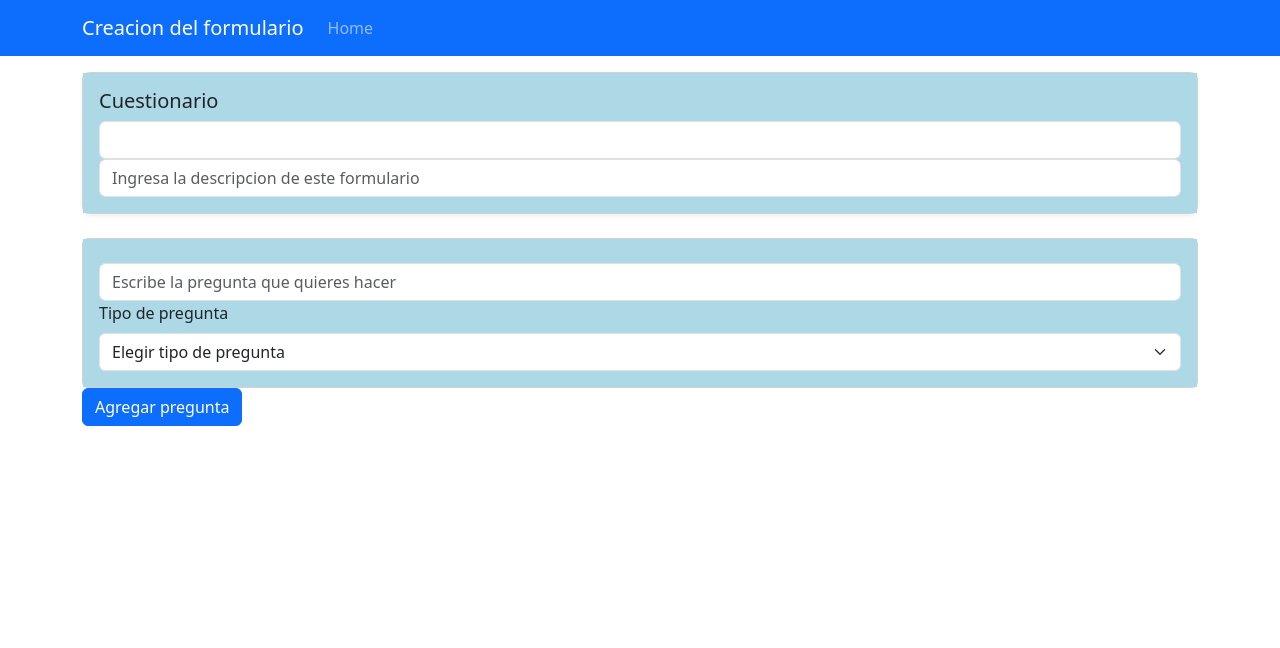
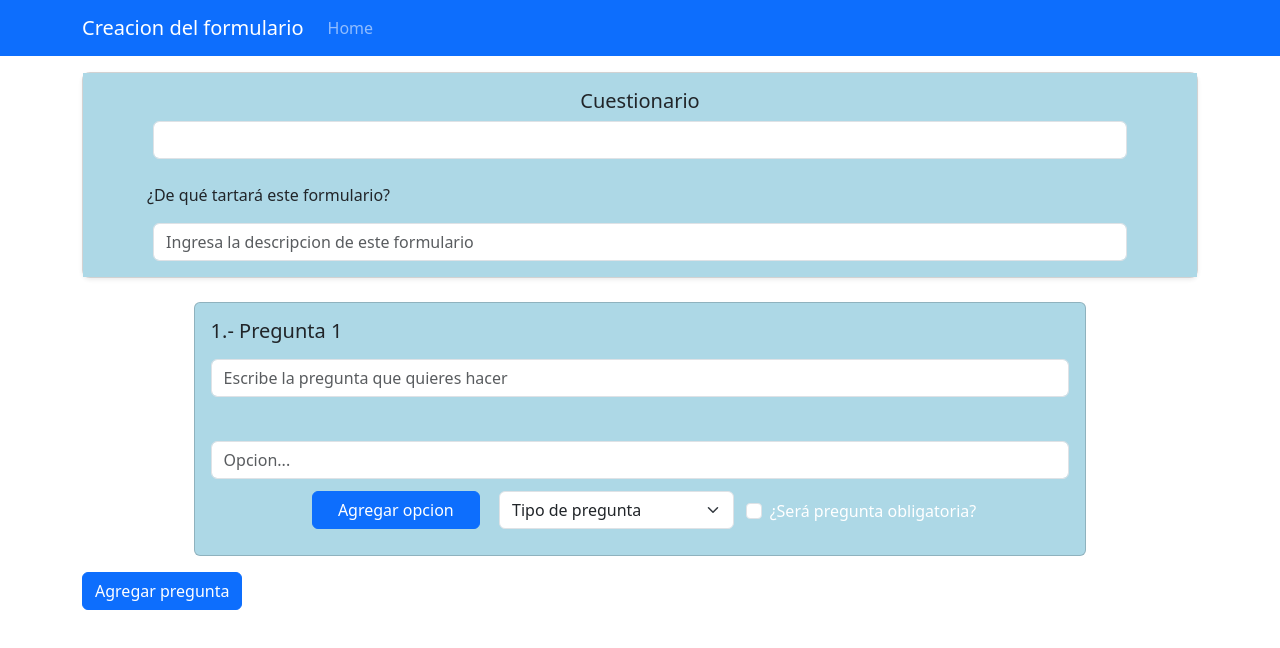
Before and after one commit to LuisSoria31/PROYECTO_FORMULARIOS, a React (Create React App) app: page /CR in a window 1280 px wide. Shown: the top 648 px of the page. Built offline with nearby package versions, Linux system fonts and the light colour scheme.

Commit message:
El archivo CreacionDeFormulario ya funciona bien, a excepcio de la casilla 'es obligatorio?'

```diff
--- a/src/CreacionDeFormulario.js
+++ b/src/CreacionDeFormulario.js
@@ -5,13 +5,10 @@ import { Button, Card, CardBody, Container, Form, Nav, Navbar} from "react-boots
 
 
 export const CreacionDeFormulario=()=>{
-//debe estar dentro del usestate
-//nomenclkatura {... objeto nuevo}
-//LLaves y puntos es para que sea rapido y obligatorio
 
     const [objetoInicial, setobjetoInicial] = useState(
         {
-                                titulo:'',
+            titulo:'Cuestionario',
             descripcion:'Introduce la descripcion de tu cuestionario',
             //*Preguntate a ti mismo si es singular o plural*
             preguntas:[
@@ -19,7 +16,8 @@ const [objetoInicial, setobjetoInicial] = useState(
                             textoPregunta:'Pregunta 1',//*aqui es donde va el texto de la pregunta*,
                             tipoPregunta:'Aqui deberia ir el tipo de la pregunta',
                             opcionesDePregunta:['Opcion 1'],//*aqui van las diferentes opciones*
-                                                esObligatoria: true
+                            esObligatoria: true,
+                            noPregunta:1
                             }
                       ]
         }
@@ -30,6 +28,7 @@ const [objetoInicial, setobjetoInicial] = useState(
 const [DescripcionP, setDescripcionP] = useState('');
 const [preguntaTitle, setpreguntaTitle] = useState('');
 const [opcionDePregunta, setopcionDePregunta] = useState('');
+const [TextoDeOpcion, setTextoDeOpcion] = useState('');
 
 
 
@@ -53,23 +52,9 @@ const [objetoInicial, setobjetoInicial] = useState(
 console.log(objetoInicial)
 }
 
-    //Esto agarra lo dle input y lo asigna como el titulo(texto) de la pregunta en cuestion. Lo asigna a una variable, de momento.
-    const recogerTextoPregunta=(e)=>{
-        e.preventDefault();
-        const TPtemporal = e.target.value
-        console.log(TPtemporal);
-        setTituloP(TPtemporal)
 
-    }
 
-    //Se supone agarra lo de el tipo de pregunta y lo guarda en una variable
-    const recogerTipoPregunta=(e)=>{
-        e.preventDefault();
-        const OPtemporal=e.target.value
-        console.log(OPtemporal)
-        setopcionDePregunta(OPtemporal)
 
-    }
 
 const addQuestion=()=>{
 let variableDatosAnteriores=objetoInicial
@@ -89,26 +74,81 @@ const [objetoInicial, setobjetoInicial] = useState(
 
 }
 
-    //const agregarPregunta=()=>{
-        //debe estar dentro del usestate
-//nomenclkatura {... objeto nuevo}
-//LLaves y puntos es para que sea rapido y obligatorio
+
+//Esto agarra lo dle input y lo asigna como el titulo(texto) de la pregunta en cuestion. Lo asigna a una variable, de momento.
+const recogerTextoPregunta=(e)=>{
+e.preventDefault();
+let tpTemporal=e.target.value
+console.log(tpTemporal)
+setpreguntaTitle(tpTemporal)
 
 
-
-       /* const addPregunta=            {
-            textoPregunta:'Pregunta 1',//*aqui es donde va el texto de la pregunta*,
-            tipoPregunta:'Aqui deberia ir el tipo de la pregunta',
-            opciones:['Opcion 1'],//*aqui van las diferentes opciones*
-            esObligatoria: null
+}
+const cambiarTituloPregunta=(indice)=>{
+objetoInicial.preguntas[indice].textoPregunta=preguntaTitle
+const datosNuevos=objetoInicial
+setobjetoInicial({...datosNuevos})
+console.log(objetoInicial)
 }
 
-        objetoInicial['preguntas'].push(addPregunta)
-        console.log('mandaron a llamar a agregarPregunta')
-        console.log(objetoInicial)*/
+//RECOGER EL TEXTO DE LA OPCION
+const recogerTextoOpcion=(e)=>{
+e.preventDefault();
+let totemporal=e.target.value
+console.log(totemporal)
+setTextoDeOpcion(totemporal)
+}
+const agregarTextoOpcion=(indicePregunta,inidceOpcion)=>{
+objetoInicial.preguntas[indicePregunta].opcionesDePregunta[inidceOpcion]=TextoDeOpcion
+const datosNuevos=objetoInicial
+setobjetoInicial({...datosNuevos})
+console.log(objetoInicial)
+}
+
+//RECOGE TIPO DE OPCION
+//Se supone agarra lo de el tipo de pregunta y lo guarda en una variable
+const recogerTipoPregunta=(e)=>{
+e.preventDefault();
+const OPtemporal=e.target.value
+console.log(OPtemporal)
+setopcionDePregunta(OPtemporal)
+}
+
+const agregarTipoOpcion=(indicePregunta)=>{
+objetoInicial.preguntas[indicePregunta].tipoPregunta=opcionDePregunta
+const datosNuevos=objetoInicial
+setobjetoInicial({...datosNuevos})
+console.log(objetoInicial)
+}
+
+//RECOGE SI ES OBLIGATORIA
+const CambiarSiEsObligatoria=(indicePregunta)=>{
+objetoInicial.preguntas[indicePregunta].esObligatoria=true
+const datosNuevos=objetoInicial
+setobjetoInicial({...datosNuevos})
+console.log(objetoInicial)
+
+}
 
 
-   // }
+//AGREGA OPCION
+const addQoption=(indice)=>{
+
+console.log(        objetoInicial.preguntas[indice].opcionesDePregunta
+)
+//const varConNuevaopcion=objetoInicial.preguntas[indice].opcionesDePregunta.push('opcionN')
+
+let variableDatosAnteriores=objetoInicial
+// console.log(variableDatosAnteriores,'hola soy VDA')
+let opcionesAmeter='opcionN'
+
+//console.log(opcionesAmeter, 'Soy opcionesAmeter')
+
+variableDatosAnteriores.preguntas[indice].opcionesDePregunta.push(opcionesAmeter)
+// console.log(variableDatosAnteriores,'hola soy VDA pero el nuevo')
+const datosNuevos=variableDatosAnteriores
+setobjetoInicial({...datosNuevos})
+}
 
     return(
         <>
@@ -125,18 +165,20 @@ const [objetoInicial, setobjetoInicial] = useState(
         <Container className="mt-3">
             <Card className="shadow-sm mb-4" style={{ borderRadius: '8px' }}>
                 <Card.Body style={{backgroundColor: 'lightblue'}}>
-                <Card.Title>{TituloP}
+                <Card.Title className="d-flex justify-content-center" >{objetoInicial.titulo}
                 </Card.Title>
 
-                <Form.Group >
+
+                <Form.Group className=" mx-auto">
                 <Form>
-                        <Form.Control  onChange={recogerTitulo}></Form.Control>
+                        <Form.Control className="mx-auto my-2" style={{width:'90%'}} onChange={recogerTitulo}></Form.Control>
                     </Form>
 
                 </Form.Group>
 
-                <Form.Group>
-                    <Form.Control on onChange={recogerDescripcion} placeholder="Ingresa la descripcion de este formulario"></Form.Control>
+                <Form.Group >
+                    <Form.Label className="mx-5 my-3">¿De qué tartará este formulario?</Form.Label>
+                    <Form.Control type="textarea" rows={3} className="mx-auto" style={{width:'90%'}} onChange={recogerDescripcion} placeholder="Ingresa la descripcion de este formulario"></Form.Control>
                 </Form.Group>
 
                 </Card.Body>
@@ -145,28 +187,43 @@ const [objetoInicial, setobjetoInicial] = useState(
 
 
             {
-                objetoInicial.preguntas.map((preguntasI)=>(
+                objetoInicial.preguntas.map((preguntasI, indexP)=>(
 
-                    <Card>
-                        <CardBody style={{backgroundColor: 'lightblue'}}>
-                        <Card.Title>{preguntaTitle}</Card.Title>
+                    <Card className="my-3 mx-auto p-3 d-flex gap-1" style={{width:'80%', backgroundColor:'lightblue'}}>
 
-                        <Form.Group>
-                        <Form.Control placeholder="Escribe la pregunta que quieres hacer" onChange={recogerTextoPregunta}></Form.Control>
+                        <Card.Title>{indexP+1}.- {objetoInicial.preguntas[indexP].textoPregunta}</Card.Title>
+
+
+                        <Form.Group style={{width:'100%'}} className="mx-auto my-1">
+                        <Form.Control type='textarea'placeholder="Escribe la pregunta que quieres hacer" onChange={recogerTextoPregunta} onBlur={()=>cambiarTituloPregunta(indexP)}></Form.Control>
                         </Form.Group>
 
-                        <Form.Group>
-                            <Form.Label  >Tipo de pregunta</Form.Label>
-                            <Form.Select onChange={recogerTipoPregunta}>
-                                <option value='N/A'>Elegir tipo de pregunta</option>
+                           <div className="d-flex justify-content-between m-3 p-0">
+
+                           </div>
+                           {
+                                preguntasI.opcionesDePregunta.map((questionOption, indexOpcion)=>(
+                                    <Form.Control placeholder="Opcion..." onChange={recogerTextoOpcion} onBlur={()=>agregarTextoOpcion(indexP,indexOpcion)}></Form.Control>
+                                ))
+                            }
+
+                            <div className='d-flex justify-content-between mx-auto my-auto' style={{color:'white'}}>
+                            <Button  onClick={()=>addQoption(indexP)} className="m-2"  style={{width:'25%', height:'20%', }}>Agregar opcion</Button>
+
+                           <Form.Group style={{width:'35%'}} className="m-2">
+                            <Form.Select  onChange={recogerTipoPregunta} onBlur={()=>agregarTipoOpcion(indexP)}>
+                                <option value='N/A'>Tipo de pregunta</option>
                                 <option value='opcion multiple'>Opcion multiple</option>
                                 <option value='checkbox'>Casillas de varias selecciones</option>
                                 <option value='radio'>Radio</option>
                                 <option value='respuesta abierta'>Respuesta abierta</option>
-
                             </Form.Select>
                         </Form.Group>
-                        </CardBody>
+
+                        <Form.Check className="my-3" type="checkbox" label='¿Será pregunta obligatoria?' onChange={CambiarSiEsObligatoria} ></Form.Check>
+
+                            </div>
+
                     </Card>
                 ))
             }
```
Lines whose indentation alone changed are shown as unchanged.
